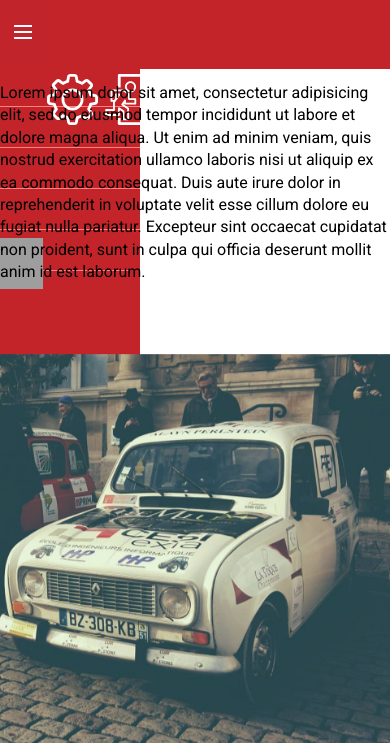
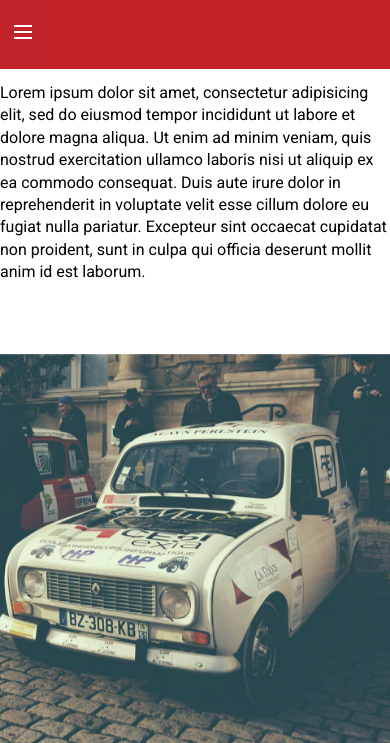
Before and after one commit to astus08/Trinity, a PHP site: page / in a window 390 px wide. Shown: the top 743 px of the page. Run offline with PHP 8.4, Linux system fonts and the light colour scheme; the visitor is signed in with stand-in values (Sample User, id 1); some libraries are stand-ins or nearby versions; grey boxes are pictures that could not be loaded.

Commit message:
header responsive

```diff
--- a/view/css/main.css
+++ b/view/css/main.css
@@ -122,7 +122,7 @@ a {
 }
 
 
-@media only screen and (max-width: 750px) {
+@media only screen and (max-width: 770px) {
   .div_img img {
     top: 0;
     right: 0;
@@ -176,25 +176,49 @@ a {
     left: 15px;
     box-shadow: 0 10px 0 1px #FFF, 0 16px 0 1px #FFF, 0 22px 0 1px #FFF; }
   .menu {
-    /*position: absolute;*/
+    position: absolute;
     left: 0;
     top: 0;
     bottom: 0;
-    width: 100%;
+    width: 250px;
     background-color: #C2242A;
     -webkit-transform: translateX(-250px);
     transform: translateX(-250px);
-    line-height: 69px;}
-  .menu a {
+    line-height: 69px;
+    z-index: 10000;}
+  .menu a.directLink {
     display: block;
     height: 40px;
     background-color: #C2242A;
     text-align: center;
-    line-height: 60px;
+    line-height: 40px;
     border-bottom: 1px solid #ff8080; }
-  .menu_login {
-    background-color: #C2242A;
-    text-align: center;}
+
+    .menu > .menu_login{
+      display: block;
+      float: none;
+    }
+    .menu_login .text-menu{
+      text-align: center;
+    }
+    .menu_login .menu-avatar{
+      margin: 0 auto;
+    }
+    .menu_login .menu-settingsIcon{
+      display: inline-block;
+      height: 51px;width: 51px;
+      margin: 0 auto;
+      position: relative;
+      margin-top: 10px;
+    }
+    .menu_login .menu-disconnectIcon{
+      display: inline-block;
+      height: 51px;width: 51px;
+      margin: 0 auto;
+      position: relative;
+      margin-top: 10px;
+
+    }
 
   .width--sidebar .site-pusher {
     -webkit-transform: translateX(250px);
--- a/view/header.php
+++ b/view/header.php
@@ -34,10 +34,10 @@ session_start();
                           </div>
 
                           <nav class="menu">
-                            <a href="index.php">Home</a>
-                            <a href="activities.php">Activities</a>
-                            <a href="suggestion.php">Suggestions</a>
-                            <a href="shop.php">Shop</a>
+                            <a href="index.php" class="directLink">Home</a>
+                            <a href="activities.php" class="directLink">Activities</a>
+                            <a href="suggestion.php" class="directLink">Suggestions</a>
+                            <a href="shop.php" class="directLink">Shop</a>
                             <div class="menu_login">
                             <?php
                             if(isset($_SESSION['id'])) {
```
